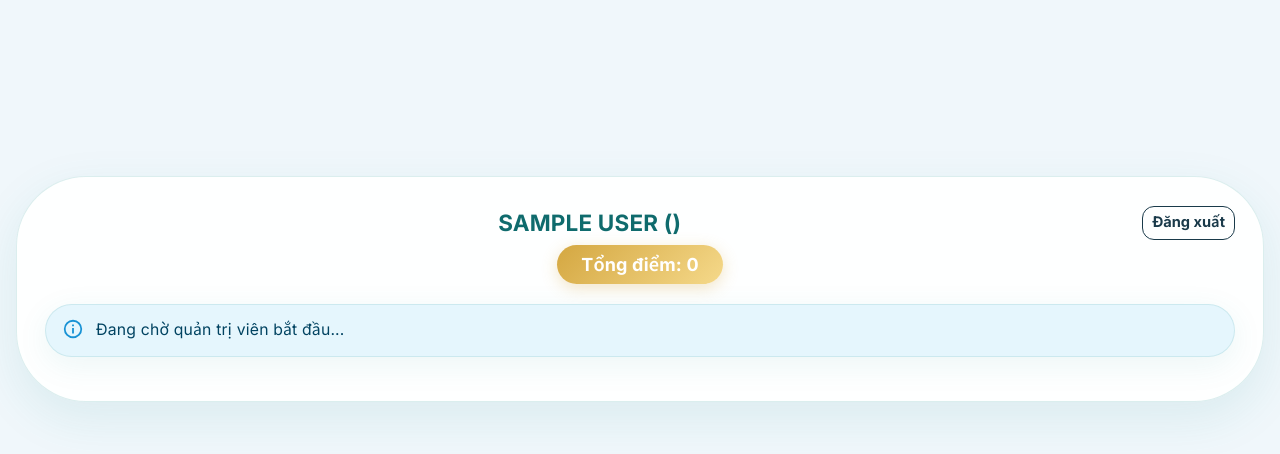
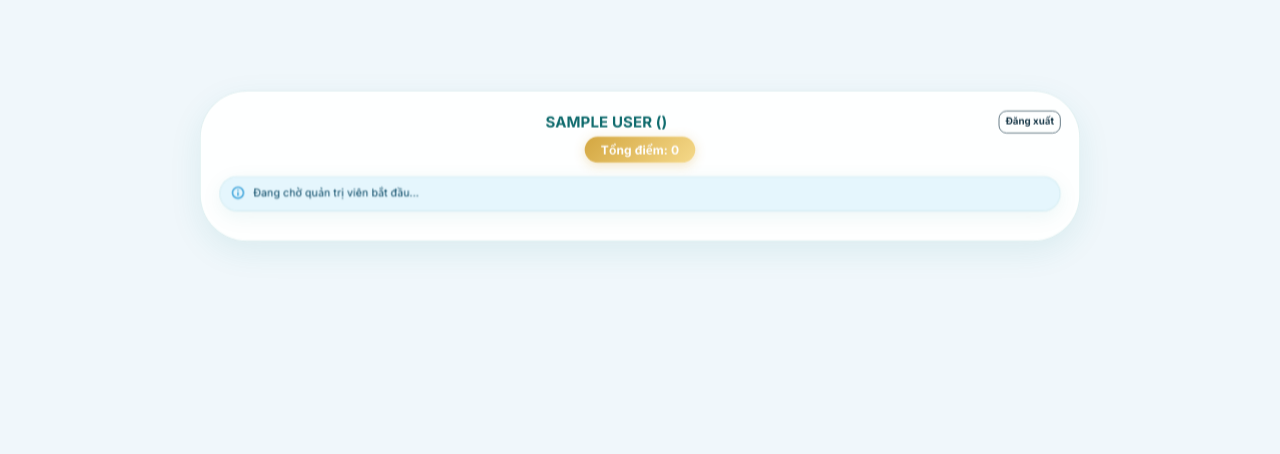
Before and after one commit to hcmue-tin/thihn-fe, a React (Vite) app: page /contestant in a window 1280 px wide. Shown: the top 454 px of the page. Built offline with nearby package versions, Linux system fonts and the light colour scheme; no server answers; sample sign-in values are in the browser's storage; a web font is replaced by a local one.

Commit message:
fix: auto fit viewport

```diff
--- a/src/pages/contestant/ContestantPage.tsx
+++ b/src/pages/contestant/ContestantPage.tsx
@@ -18,6 +18,8 @@ type ContestantIdentity = {
 };
 
 export const ContestantPage = () => {
+  const DESIGN_WIDTH = 1920;
+  const DESIGN_HEIGHT = 1080;
   const {
     screen,
     question,
@@ -207,6 +209,17 @@ export const ContestantPage = () => {
     contestantBackgroundUrl && contestantBackgroundUrl.trim().length > 0 ? contestantBackgroundUrl : backgroundUrl;
   const contestantBackgroundImage =
     contestantBg && contestantBg.trim().length > 0 ? resolveMediaUrl(contestantBg) : null;
+  const [viewport, setViewport] = useState({ width: window.innerWidth, height: window.innerHeight });
+  useEffect(() => {
+    const onResize = () => setViewport({ width: window.innerWidth, height: window.innerHeight });
+    window.addEventListener("resize", onResize);
+    return () => window.removeEventListener("resize", onResize);
+  }, []);
+  const contentScale = useMemo(() => {
+    const sw = viewport.width / DESIGN_WIDTH;
+    const sh = viewport.height / DESIGN_HEIGHT;
+    return Math.max(0.6, Math.min(sw, sh));
+  }, [viewport.height, viewport.width]);
 
   const handleLogout = (): void => {
     disconnectSocket();
@@ -239,11 +252,24 @@ export const ContestantPage = () => {
       <Box
         sx={{
           minHeight: "100vh",
-          p: { xs: 1, sm: 2 },
-          pt: { xs: 14, sm: 18, md: 22 }
+          width: "100%",
+          overflow: "hidden",
+          position: "relative"
         }}
       >
-        <Box sx={{ width: "100%", maxWidth: { xs: "100%", md: 1160, lg: 1320 }, mx: "auto", position: "relative", backgroundColor: "rgba(255,255,255,0.92)", borderRadius: { xs: 3, sm: 5 }, p: { xs: 2, sm: 3, md: 3.5 }, backdropFilter: "blur(16px)", border: "1px solid rgba(26,140,142,0.15)", boxShadow: "0 16px 48px rgba(26,140,142,0.1)" }}>
+        <Box
+          sx={{
+            position: "absolute",
+            top: 0,
+            left: "50%",
+            width: `${DESIGN_WIDTH}px`,
+            height: `${DESIGN_HEIGHT}px`,
+            transform: `translateX(-50%) scale(${contentScale})`,
+            transformOrigin: "top center",
+            px: 2
+          }}
+        >
+        <Box sx={{ width: "100%", maxWidth: 1320, mx: "auto", position: "relative", mt: "17vh", backgroundColor: "rgba(255,255,255,0.92)", borderRadius: { xs: 3, sm: 5 }, p: { xs: 2, sm: 3, md: 3.5 }, backdropFilter: "blur(16px)", border: "1px solid rgba(26,140,142,0.15)", boxShadow: "0 16px 48px rgba(26,140,142,0.1)" }}>
           <Box sx={{ display: "flex", flexDirection: { xs: "column", sm: "row" }, alignItems: "center", justifyContent: "space-between", gap: 1, mb: 0.5 }}>
             <Typography variant="h6" sx={{ fontWeight: 900, color: "#0F6B6D", textTransform: "uppercase", textAlign: "center", flex: 1, fontSize: { xs: "1rem", sm: "1.25rem" } }}>
               {identity.name} ({identity.code})
@@ -358,6 +384,7 @@ export const ContestantPage = () => {
 
         <Snackbar open={toastOpen && !!error} autoHideDuration={3500} onClose={() => setToastOpen(false)} message={error} />
         </Box>
+        </Box>
       </Box>
     </ThemeProvider>
   );
--- a/src/pages/led/LedScreenPage.tsx
+++ b/src/pages/led/LedScreenPage.tsx
@@ -1,6 +1,6 @@
 import { Box, Fade, Paper, Typography } from "@mui/material";
 import { keyframes, styled } from "@mui/material/styles";
-import { useEffect, useMemo } from "react";
+import { useEffect, useMemo, useState } from "react";
 import { resolveMediaUrl } from "../../api";
 import { QuestionContentWithBlank } from "../../components/contestant/QuestionContentWithBlank";
 import { parseMatchingContent } from "../../components/admin/matchingEditorUtils";
@@ -45,6 +45,8 @@ const OptionCard = styled(GlassCard, {
 }));
 
 export const LedScreenPage = () => {
+  const DESIGN_WIDTH = 1920;
+  const DESIGN_HEIGHT = 1080;
   const {
     socket,
     screen,
@@ -140,6 +142,17 @@ export const LedScreenPage = () => {
 
   const ledBg = ledBackgroundUrl && ledBackgroundUrl.trim().length > 0 ? ledBackgroundUrl : backgroundUrl;
   const ledBackgroundImage = ledBg && ledBg.trim().length > 0 ? resolveMediaUrl(ledBg) : "";
+  const [viewport, setViewport] = useState({ width: window.innerWidth, height: window.innerHeight });
+  useEffect(() => {
+    const onResize = () => setViewport({ width: window.innerWidth, height: window.innerHeight });
+    window.addEventListener("resize", onResize);
+    return () => window.removeEventListener("resize", onResize);
+  }, []);
+  const contentScale = useMemo(() => {
+    const sw = viewport.width / DESIGN_WIDTH;
+    const sh = viewport.height / DESIGN_HEIGHT;
+    return Math.max(0.55, Math.min(sw, sh));
+  }, [viewport.height, viewport.width]);
 
   return (
     <ScreenRoot>
@@ -181,15 +194,33 @@ export const LedScreenPage = () => {
           position: "relative",
           zIndex: 1,
           minHeight: "100svh",
-          px: { xs: 1.5, sm: 2.5, md: 5, lg: 6 },
-          pr: { xs: 1.5, sm: 2.5, md: 5, lg: 6 },
-          pt: { xs: 12, sm: 14, md: 17, lg: 19 },
-          pb: { xs: 12, sm: 14, md: 18, lg: 22 },
-          display: "flex",
-          flexDirection: "column",
-          gap: { xs: 1.5, sm: 2, md: 2.5 }
+          width: "100%",
+          overflow: "hidden"
         }}
       >
+        <Box
+          sx={{
+            position: "absolute",
+            top: 0,
+            left: "50%",
+            width: `${DESIGN_WIDTH}px`,
+            height: `${DESIGN_HEIGHT}px`,
+            transform: `translateX(-50%) scale(${contentScale})`,
+            transformOrigin: "top center"
+          }}
+        >
+          <Box
+            sx={{
+              width: "100%",
+              height: "100%",
+              px: 24 / 8,
+              pt: "17vh",
+              pb: 22 / 8,
+              display: "flex",
+              flexDirection: "column",
+              gap: 2.5 / 8
+            }}
+          >
         {(screen === "question" || screen === "countdown" || screen === "reveal") && (
           <Box
             sx={{
@@ -745,6 +776,8 @@ export const LedScreenPage = () => {
             ))}
           </Box>
         )}
+          </Box>
+        </Box>
       </Box>
     </ScreenRoot>
   );
```
